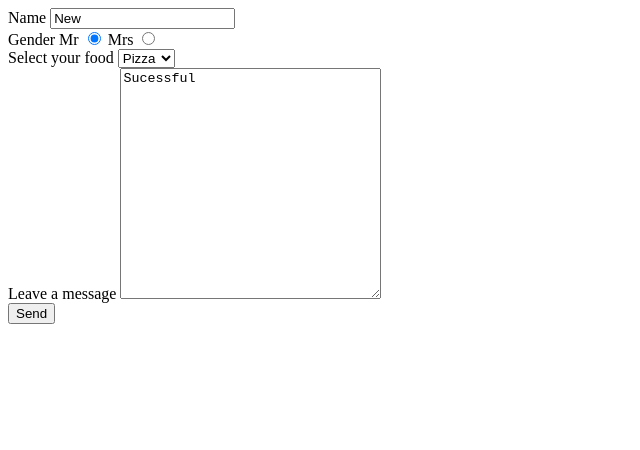
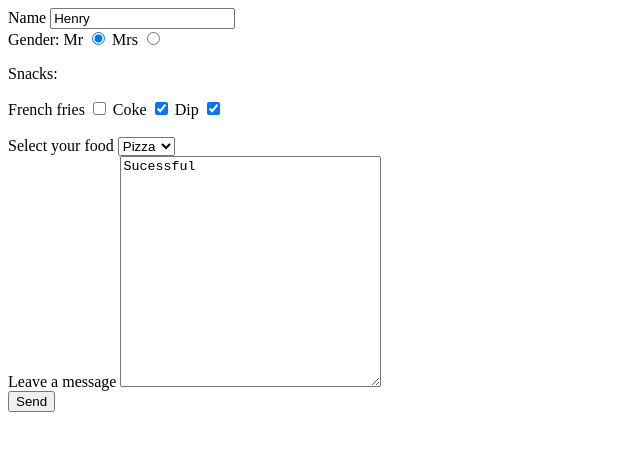
Before and after one commit to longnguyendr/jsontohtml, a plain HTML site: page index.html in a window 1280 px wide. Shown: the whole page, without its empty margins (0-640 px from the left). Drawn offline with Linux system fonts and the light colour scheme.

Commit message:
update checkbox and radio

```diff
--- a/index.html
+++ b/index.html
@@ -3,8 +3,12 @@
     <head>
         <script src="script.js"></script>
         <meta charset="utf-8">
+        <script src="userData.js"></script>
     </head>
     <body>
+
+
+
         <div class="container">
                 <form action="#" id="test" method="POST">
                     <div class="row">
@@ -14,14 +18,25 @@
                                 <label for="name">Name</label>
                                 <input class="form-control" type="text" name="name" id="name" value="">
                             </div>
-                            <!--checkbox-->
+                            <!--radio-checkbox-->
                             <div class="form-group">
-                                <label>Gender</label>
+                                <label>Gender: </label>
                                 <span>Mr</span>
-                                <input type="radio" style="display:inline" name="Gender" value="Mr" Checked>
+                                <input type="radio" style="display:inline" name="Gender" value="Mr">
                                 <span>Mrs</span>
                                 <input type="radio" style="display:inline" name="Gender" value="Mrs">
                             </div>
+                            <!--checkbox-->
+                            <div class="form-group">
+                                <p>Snacks:</p>
+                                <span>French fries</span>
+                                <input type="checkbox" style="display:inline" name="Snacks" value="French_fries">
+                                <span>Coke</span>
+                                <input type="checkbox" style="display:inline" name="Snacks" value="Coke">
+                                <span>Dip</span>
+                                <input type="checkbox" style="display:inline" name="Snacks" value="Dip">
+                            </div>
+                            <br>
                             <!--Option-->
                             <div class="form-group">
                                 <label for="name">Select your food</label>
--- a/script.js
+++ b/script.js
@@ -1,71 +1,39 @@
-document.addEventListener("DOMContentLoaded",function jsontostring(){
+document.addEventListener("DOMContentLoaded", function jsontostring() {
 
-    var jsondata = '';
-    xhttp = new XMLHttpRequest();
-    xhttp.open("GET", "json.txt", true);
-    xhttp.onreadystatechange = function() {
-        if (this.readyState == 4 && this.status == 200) {
-            console.log(xhttp.responseText);
-            jsondata=JSON.parse(xhttp.responseText);
-            console.log(xhttp.responseText);
+    var jsonobj=JSON.parse(userData);
     var form = document.getElementById("test");
-            var contents = form.querySelectorAll( "input, select, textarea" );
-            for( var i = 0; i < contents.length; ++i ) {
+    var contents = form.querySelectorAll("input, select, textarea");
+
+    for (var i = 0; i < contents.length; ++i) {
         var content = contents[i];
         var names = content.name;
         var values = content.value;
         var checks = content.checked;
-                // console.log("1");
-                for(var x in jsondata)
-                {
-                    if(names == x)
-                    {
-                        values = jsondata[x];
-                        content.value = values;
-                        // console.log(values);
-                        // console.log(jsonobj[x]);
-                        // console.log(content);
+        var types = content.type;
+
+        for (var x in jsonobj) {
+            if (names == x) {
+                // Set Radio type
+                if (types=="radio" && values == jsonobj[x]) {
+                    checks = true;
+                    content.checked = checks;
+                }
+                // Set Checkbox type
+                else if (types=="checkbox" ) {
+                    for (z in jsonobj.Snacks) {
+                        if (values == jsonobj.Snacks[z]) {
+                            checks=true;
+                            content.checked = checks;
                         }
                     }
                 }
+                // Set value for input
+                else {
+                    values = jsonobj[x];
+                    content.value = jsonobj[x];
                 }
-      };
-
-      xhttp.send(null);
-
-
-
 
             }
-)
-
-
-//var jsonstr= '{"name":"Yep","Gender":"Mrs","select":"Pasta","message":"yes Succesfull pla pla palaplasdasd"}';
-        // var jsonobj=JSON.parse(jsonstr);
-        // console.log(jsonobj["name"]);
-        // for(var x in jsonobj)
-        // {
-        //     console.log(jsonobj);
-        // }
-
-
-        // var form = document.getElementById("test");
-        // var contents = form.querySelectorAll( "input, select, textarea" );
-        // for( var i = 0; i < contents.length; ++i ) {
-        //     var content = contents[i];
-        //     var names = content.name;
-        //     var values = content.value;
-        //     var checks = content.checked;
-        //     // console.log("1");
-        //     for(var x in jsonobj)
-        //     {
-        //         if(names == x)
-        //         {
-        //             values = jsonobj[x];
-        //             content.value = values;
-        //             // console.log(values);
-        //             // console.log(jsonobj[x]);
-        //             // console.log(content);
-        //         }
-        //     }
-        // }
+        }
+    }
+})
--- /dev/null
+++ b/userData.js
@@ -0,0 +1,2 @@
+
+var userData = '{"name":"Henry","Gender":"Mr","select":"Pizza","message":"Sucessful","Snacks":["Coke","Dip"]}';
```
Also changed, not shown: json.txt (deleted). Lines whose indentation alone changed are shown as unchanged.
